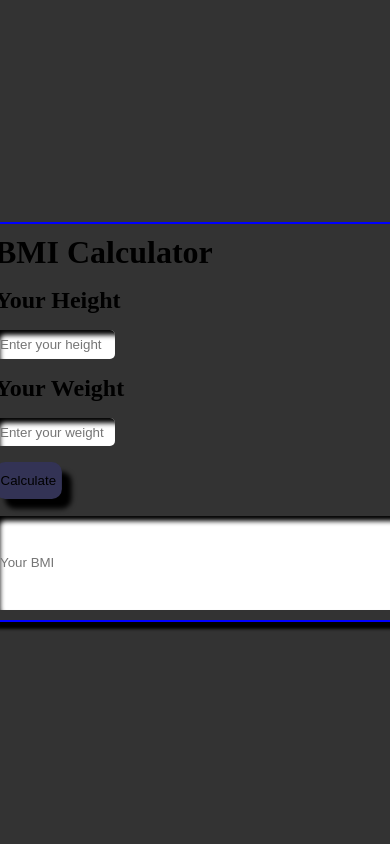
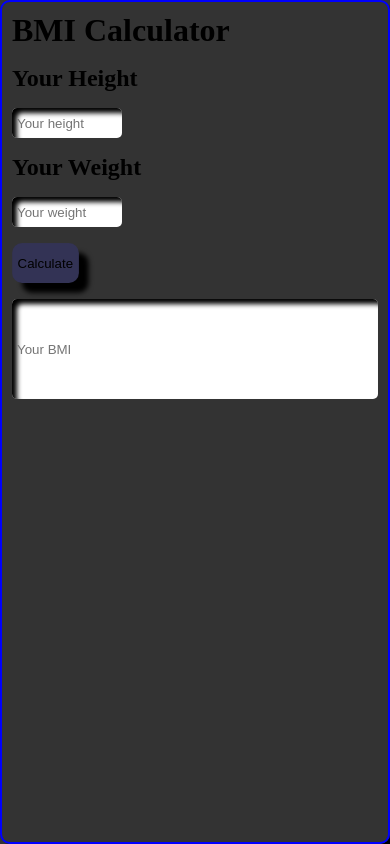
Before and after one commit to D-Raff/BMIcalculator, a plain HTML site: page index.html in a window 390 px wide. Drawn offline with Linux system fonts and the light colour scheme.

Commit message:
responsiveness done

```diff
--- a/css/style.css
+++ b/css/style.css
@@ -68,3 +68,16 @@ input[data-res]{
 		transform: scale(0.95);
 	}
 }
+
+@media screen and (max-width: 430px) {
+    .Calculator{
+        width: 100%;
+        height: 100%;
+    }
+    input[data-res]{
+        width: 100%;
+        height: 100px;
+        display: flex;
+    }
+
+}
--- a/index.html
+++ b/index.html
@@ -11,9 +11,9 @@
       <form class="Calculator">
         <h1>BMI Calculator</h1>
         <h2>Your Height</h2>
-        <input placeholder="Enter your height" type="text" data-height id="height" />
+        <input placeholder="Your height" type="text" data-height id="height" />
         <h2>Your Weight</h2>
-        <input placeholder="Enter your weight" type="text" data-weight id="weight" />
+        <input placeholder="Your weight" type="text" data-weight id="weight" />
         <button type="button" data-calculate>Calculate</button>
         <input placeholder="Your BMI" type="text" data-res>
       </form>
```
